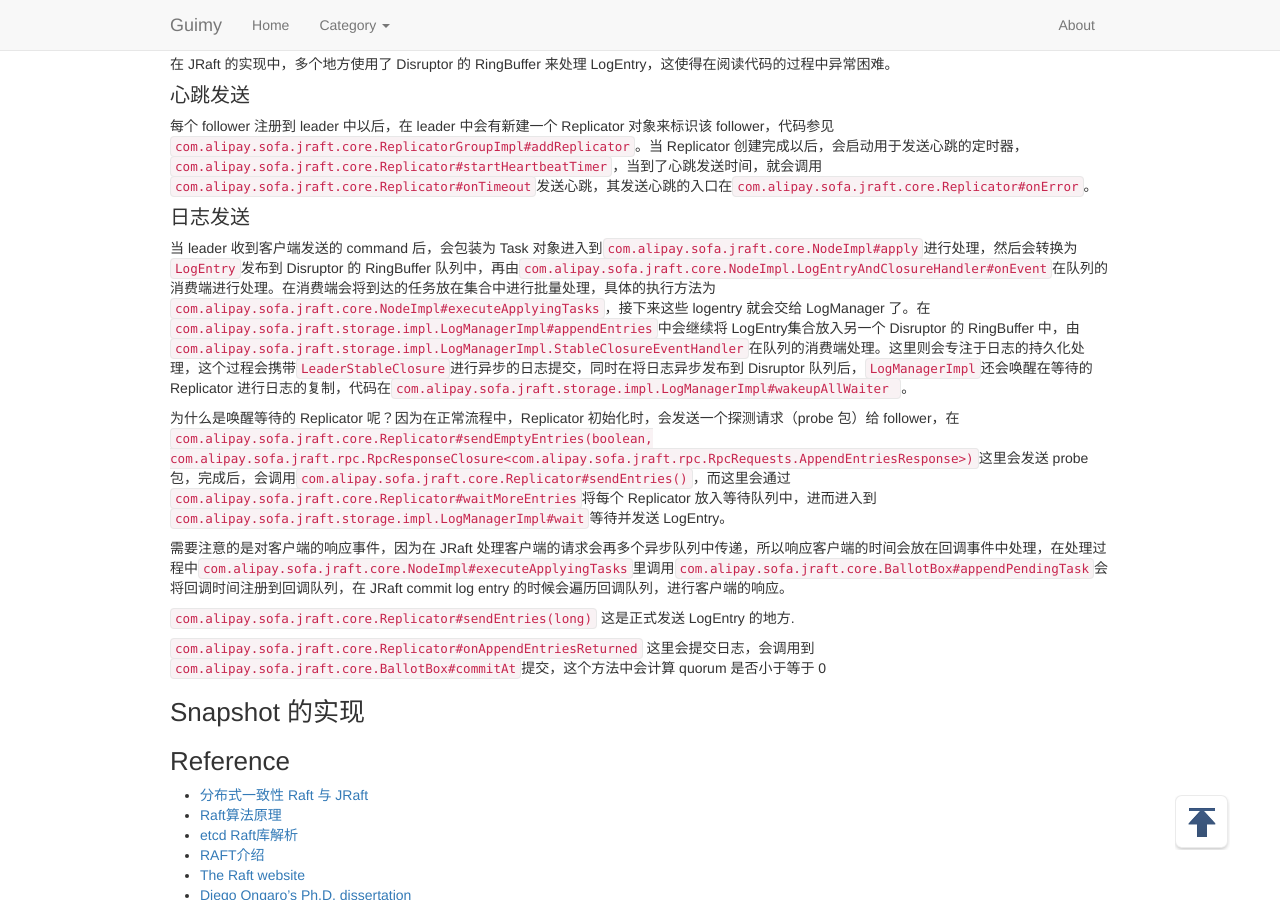
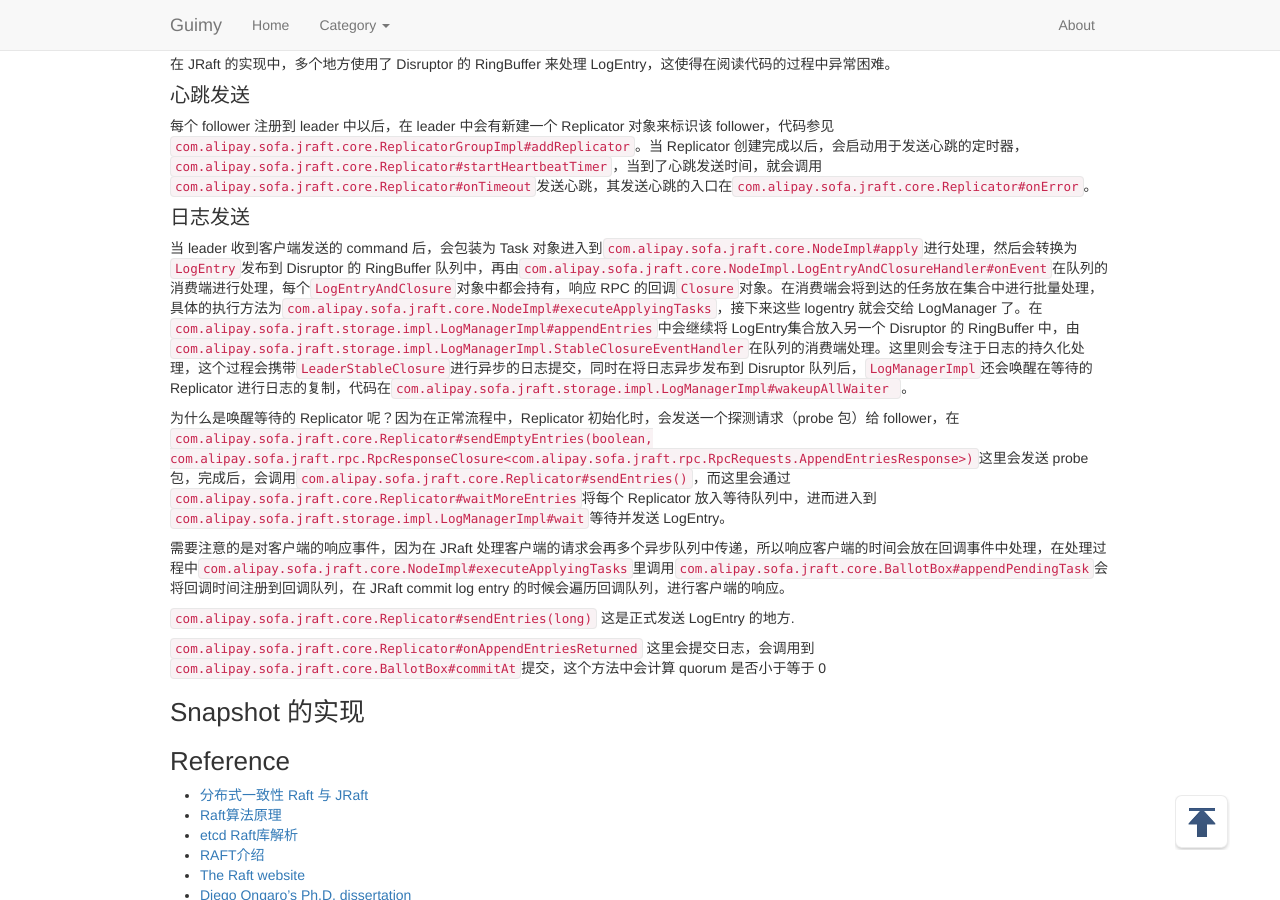
Before and after one commit to guimingyue/guimingyue.github.io, a Jekyll site: the page built from _posts/2021-04-27-internal-of-jraft.md, in a window 1280 px wide and 900 px high, scrolled down 1369 px. Built offline with Jekyll 4.4.1, drawn with Linux system fonts in a browser that asks for light colours; comment, search, counter and statistics services are not loaded.

Commit message:
Update 2021-04-27-internal-of-jraft.md

```diff
--- a/_posts/2021-04-27-internal-of-jraft.md
+++ b/_posts/2021-04-27-internal-of-jraft.md
@@ -61,7 +61,7 @@
 
 #### 日志发送
 
-当 leader 收到客户端发送的 command 后，会包装为 Task 对象进入到`com.alipay.sofa.jraft.core.NodeImpl#apply`进行处理，然后会转换为 `LogEntry`发布到 Disruptor 的 RingBuffer 队列中，再由`com.alipay.sofa.jraft.core.NodeImpl.LogEntryAndClosureHandler#onEvent`在队列的消费端进行处理。在消费端会将到达的任务放在集合中进行批量处理，具体的执行方法为`com.alipay.sofa.jraft.core.NodeImpl#executeApplyingTasks`，接下来这些 logentry 就会交给 LogManager 了。在`com.alipay.sofa.jraft.storage.impl.LogManagerImpl#appendEntries`中会继续将 LogEntry集合放入另一个 Disruptor 的 RingBuffer 中，由`com.alipay.sofa.jraft.storage.impl.LogManagerImpl.StableClosureEventHandler`在队列的消费端处理。这里则会专注于日志的持久化处理，这个过程会携带`LeaderStableClosure`进行异步的日志提交，同时在将日志异步发布到 Disruptor 队列后，`LogManagerImpl`还会唤醒在等待的 Replicator 进行日志的复制，代码在`com.alipay.sofa.jraft.storage.impl.LogManagerImpl#wakeupAllWaiter `。
+当 leader 收到客户端发送的 command 后，会包装为 Task 对象进入到`com.alipay.sofa.jraft.core.NodeImpl#apply`进行处理，然后会转换为 `LogEntry`发布到 Disruptor 的 RingBuffer 队列中，再由`com.alipay.sofa.jraft.core.NodeImpl.LogEntryAndClosureHandler#onEvent`在队列的消费端进行处理，每个`LogEntryAndClosure`对象中都会持有，响应 RPC 的回调`Closure`对象。在消费端会将到达的任务放在集合中进行批量处理，具体的执行方法为`com.alipay.sofa.jraft.core.NodeImpl#executeApplyingTasks`，接下来这些 logentry 就会交给 LogManager 了。在`com.alipay.sofa.jraft.storage.impl.LogManagerImpl#appendEntries`中会继续将 LogEntry集合放入另一个 Disruptor 的 RingBuffer 中，由`com.alipay.sofa.jraft.storage.impl.LogManagerImpl.StableClosureEventHandler`在队列的消费端处理。这里则会专注于日志的持久化处理，这个过程会携带`LeaderStableClosure`进行异步的日志提交，同时在将日志异步发布到 Disruptor 队列后，`LogManagerImpl`还会唤醒在等待的 Replicator 进行日志的复制，代码在`com.alipay.sofa.jraft.storage.impl.LogManagerImpl#wakeupAllWaiter `。
 
 为什么是唤醒等待的 Replicator 呢？因为在正常流程中，Replicator 初始化时，会发送一个探测请求（probe 包）给 follower，在`com.alipay.sofa.jraft.core.Replicator#sendEmptyEntries(boolean, com.alipay.sofa.jraft.rpc.RpcResponseClosure<com.alipay.sofa.jraft.rpc.RpcRequests.AppendEntriesResponse>)`这里会发送 probe 包，完成后，会调用`com.alipay.sofa.jraft.core.Replicator#sendEntries()`，而这里会通过`com.alipay.sofa.jraft.core.Replicator#waitMoreEntries`将每个 Replicator 放入等待队列中，进而进入到`com.alipay.sofa.jraft.storage.impl.LogManagerImpl#wait`等待并发送 LogEntry。
 
```
